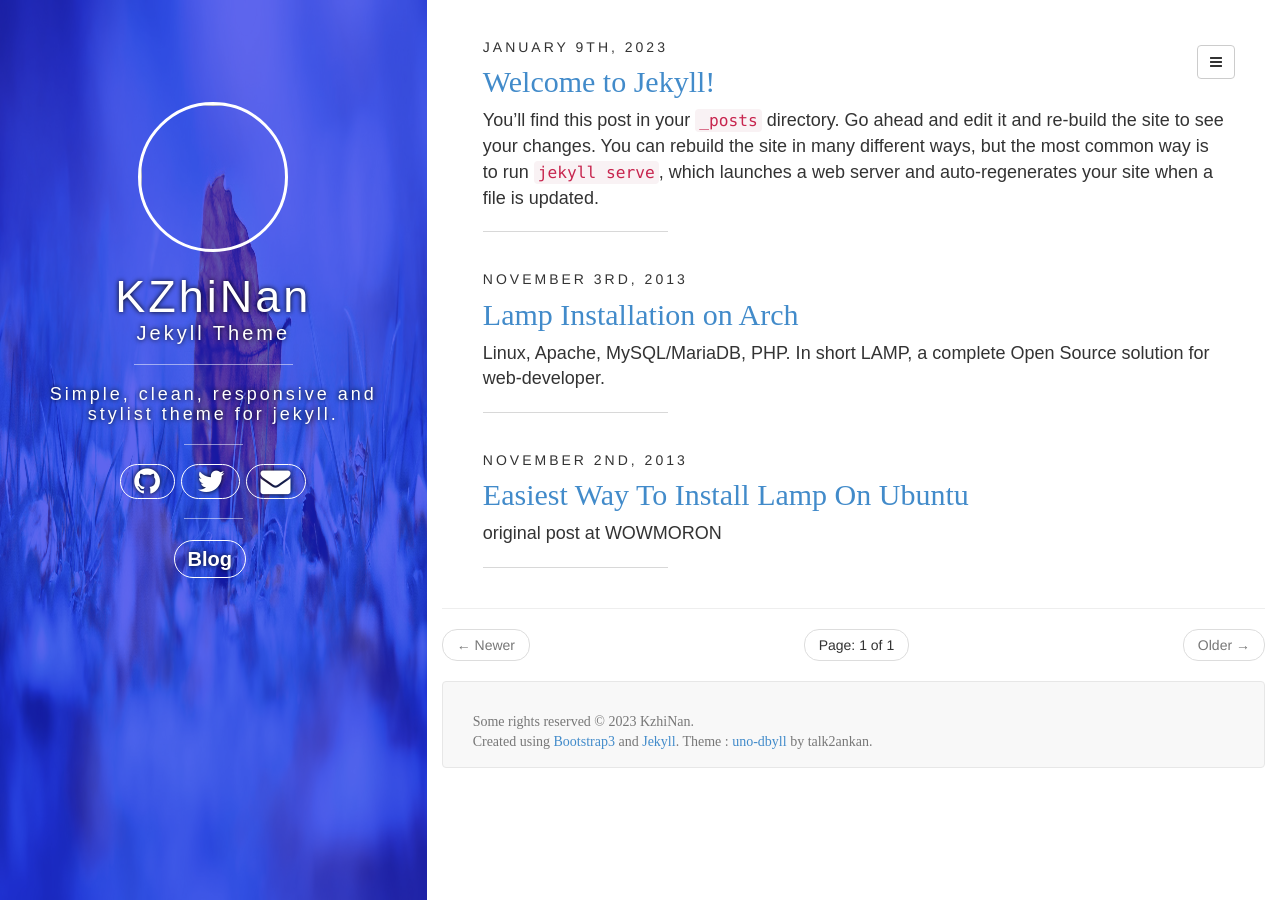
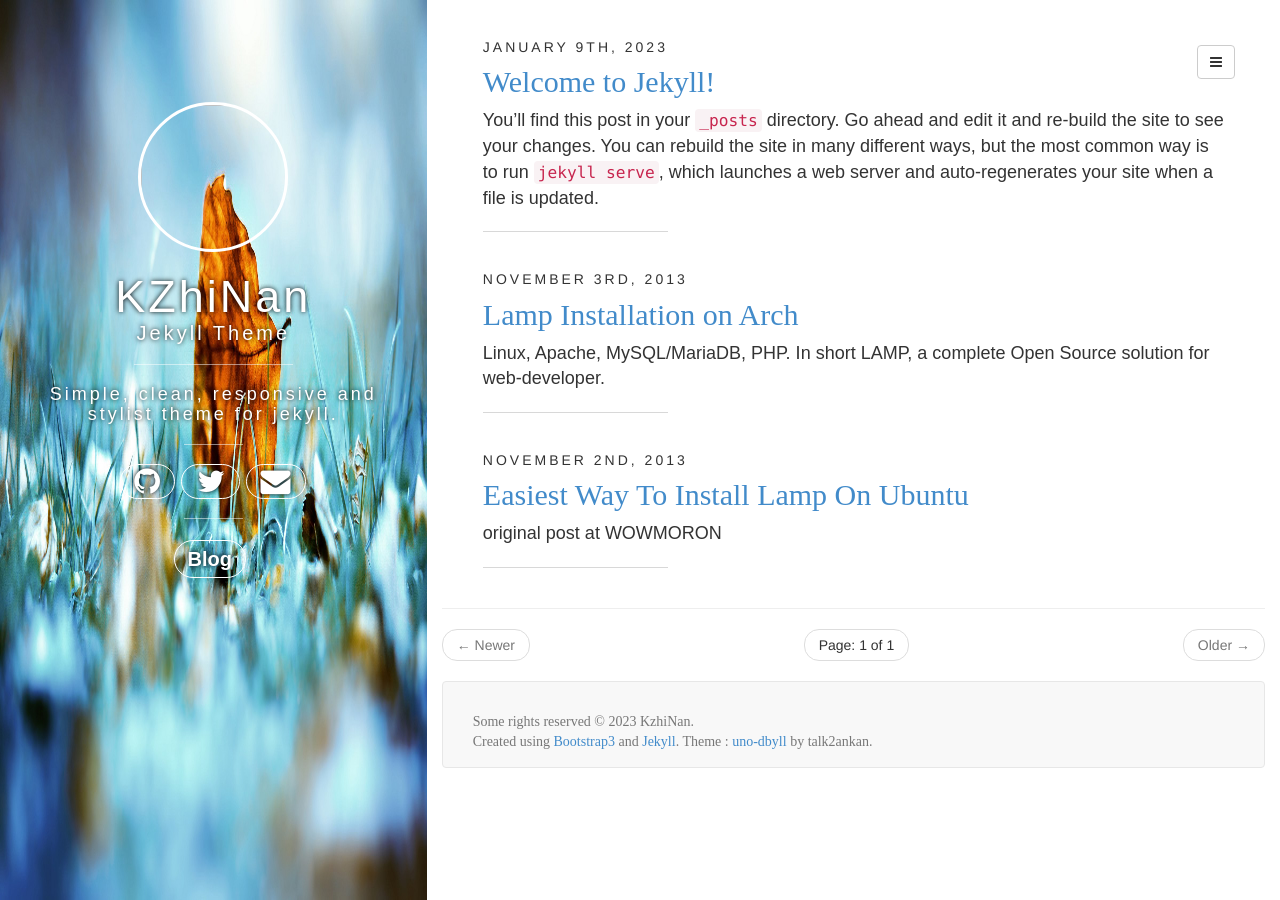
Before and after one commit to KZhiNan/KZhiNan.github.io, a Jekyll site: the page built from index.html, in a window 1280 px wide. Built offline with Jekyll 4.4.1, drawn with Linux system fonts in a browser that asks for light colours; the list of posts is cut into pages by our own code.

Commit message:
Update style.css

```diff
--- a/assets/css/style.css
+++ b/assets/css/style.css
@@ -86,7 +86,10 @@ footer {
 	padding-top: 8%;
 	height: 100%;
 	background-color:#6049df;
+	background-image: url("/assets/media/background-cover.jpg");
+	/*
 	background-image: url("/assets/media/cover.png"),url("/assets/media/background-cover.jpg");
+	*/
 	background-size: 100% 100%;
 	color: #fff;
 	z-index: 5;
```
